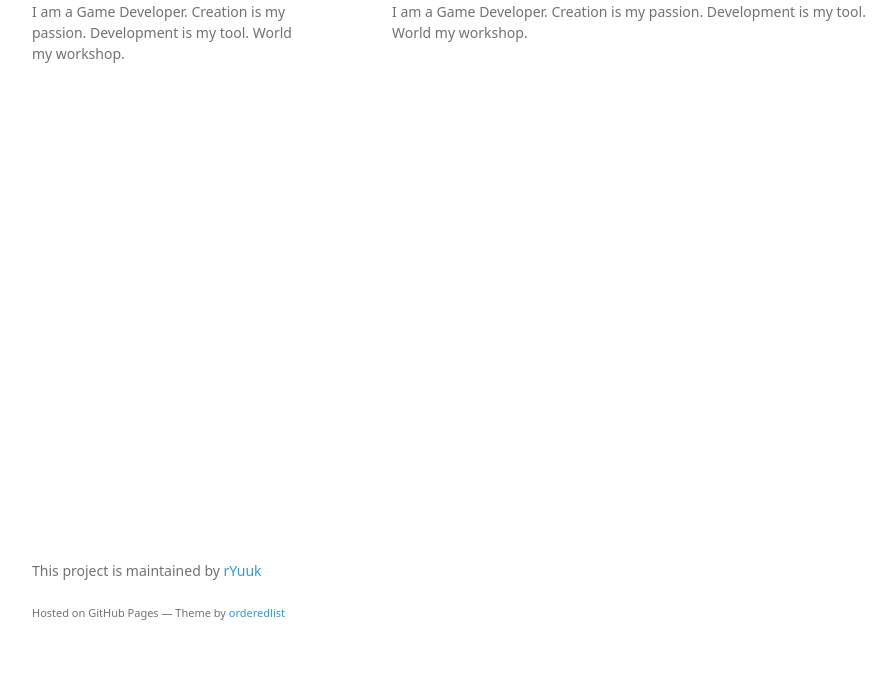
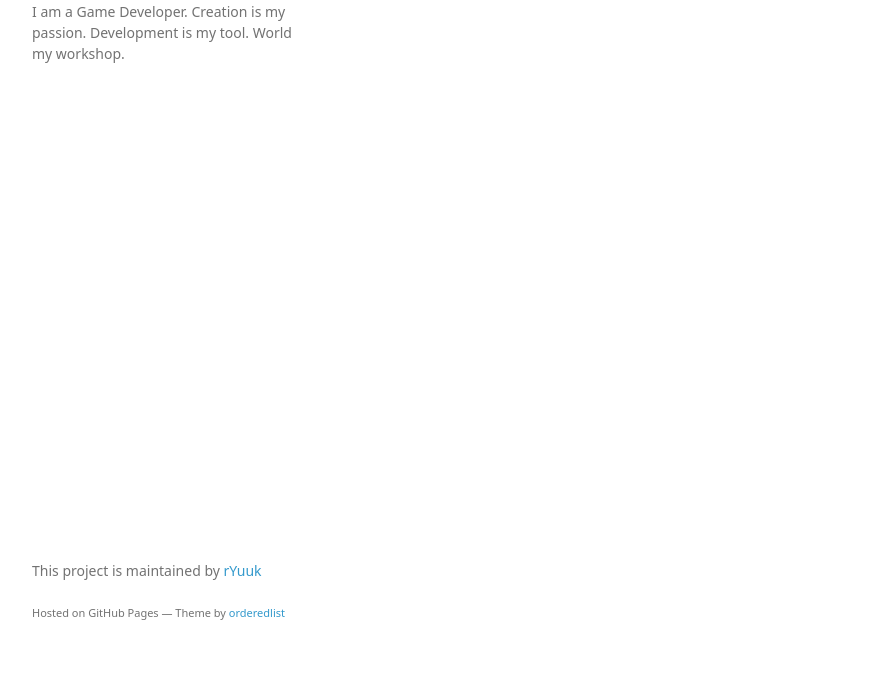
Before and after one commit to rYuuk/ZerothComplex, a plain HTML site: page index.html in a window 1280 px wide. Shown: the part 108-800 px from the top of the page, without its empty margins (178-1074 px from the left). Drawn offline with Linux system fonts and the light colour scheme; a web font is replaced by a local one.

Commit message:
Fixed redundant description.

```diff
--- a/index.html
+++ b/index.html
@@ -23,7 +23,6 @@
         <h1>
 <a id="welcome-to-zerothcomplex" class="anchor" href="#welcome-to-zerothcomplex" aria-hidden="true"><span class="octicon octicon-link"></span></a>Welcome.</h1>
 
-<p>I am a Game Developer. Creation is my passion. Development is my tool. World my workshop.</p>
       </section>
       <footer>
         <p>This project is maintained by <a href="https://github.com/rYuuk">rYuuk</a></p>
```
